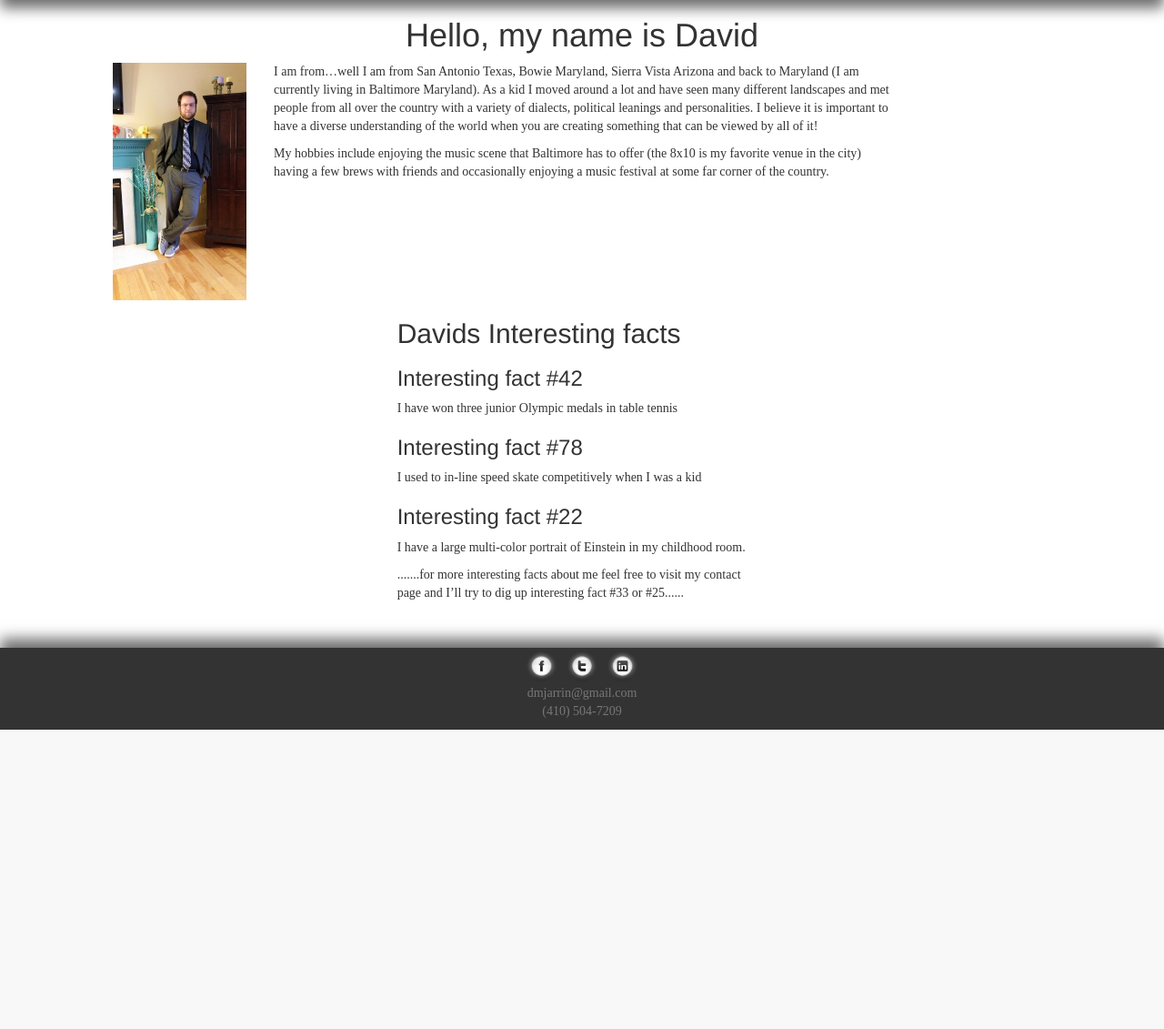
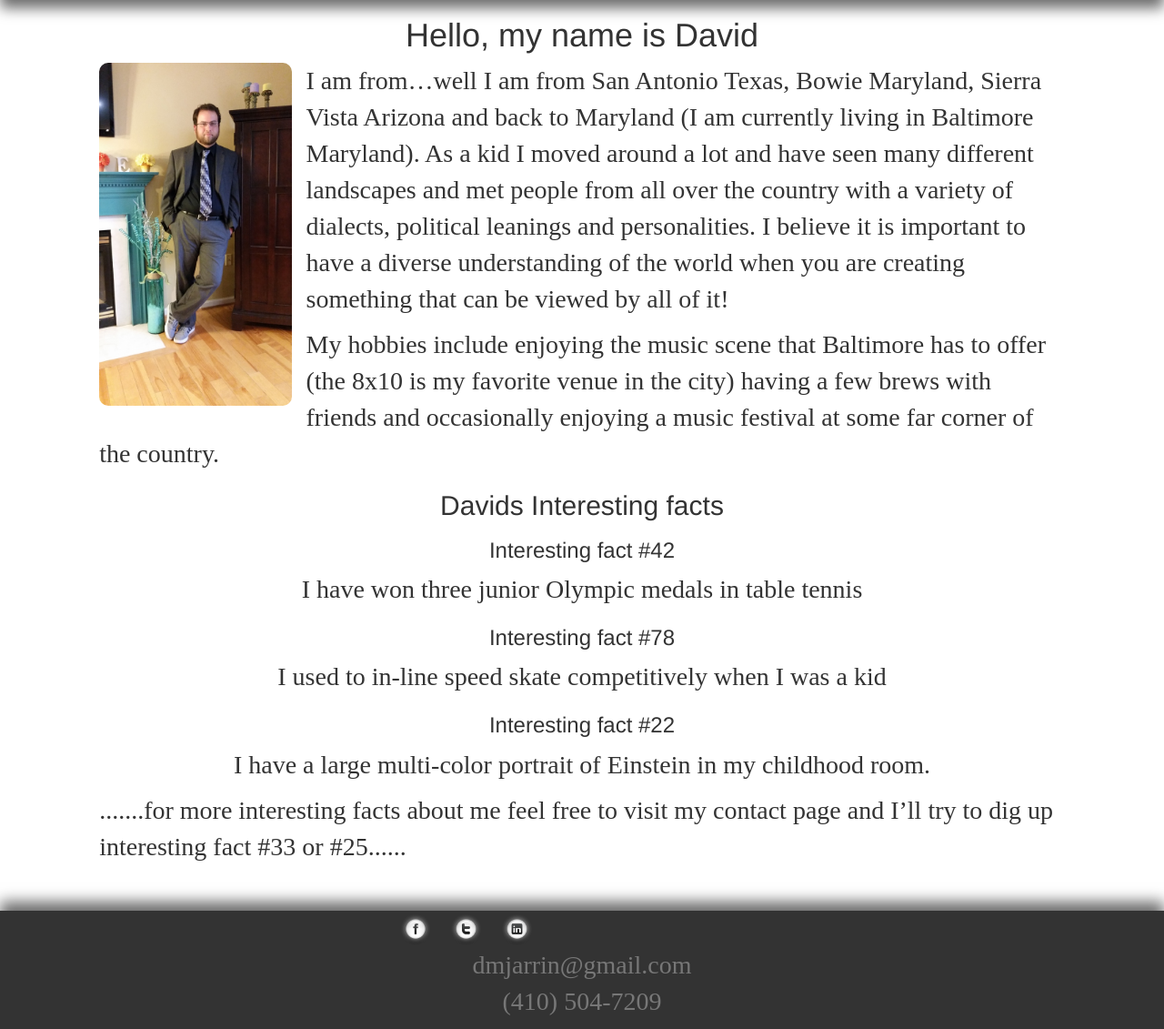
Before and after one commit to djarrin/davidjarrin.com_redesign, a PHP site: page /about.html in a window 1280 px wide. Shown: the part 53-1184 px from the top of the page at 91% size. Before the commit the page ends 855 px from the top, so only its background shows below. Run offline with PHP 8.4, Linux system fonts and the light colour scheme; some libraries are stand-ins or nearby versions.

Commit message:
some basic changes to about

```diff
--- a/about.html
+++ b/about.html
@@ -60,10 +60,7 @@
     </div>
     <div class="row">
         <div class="col-xs-10 col-md-10 col-lg-10 col-xs-offset-1 col-md-offset-1">
-            <div class="col-sm-10 col-md-2" id="about_photo">
-                <img src="images/david_jarrin.jpg" alt="David Jarrin"/>
-            </div>
-            <div class="col-sm-10 col-md-8 about">
+                <img src="images/david_jarrin.jpg" class="img-responsive" alt="David Jarrin"/>
                 <p>I am from…well I am from San Antonio Texas, Bowie Maryland, Sierra Vista Arizona and back
                     to Maryland (I am currently living in Baltimore Maryland). As a kid I moved around a lot and
                     have seen many different landscapes and met people from all over the country with a variety of
@@ -73,11 +70,8 @@
                 <p>My hobbies include enjoying the music scene that Baltimore has to offer (the 8x10 is my favorite
                     venue in the city) having a few brews with friends and occasionally enjoying a music festival
                     at some far corner of the country.</p>
-            </div>
-        </div>
-        </div>
-    <div class="row">
-        <div class="col-sm-10 col-md-4 col-xs-offset-1 col-md-offset-4">
+
+            <div class="davids-facts">
                 <h2>Davids Interesting facts</h2>
                 <h3>Interesting fact #42</h3>
                 <p>I have won three junior Olympic medals in table tennis</p>
@@ -90,7 +84,7 @@
 
                 <p>.......for more interesting facts about me feel free to visit my contact page and I’ll try
                     to dig up interesting fact #33 or #25......</p>
-
+            </div>
         </div>
 
     </div>
--- a/css/style.css
+++ b/css/style.css
@@ -1,5 +1,6 @@
 p {
-  font-family: 'Libre Baskerville', serif; }
+  font-family: 'Libre Baskerville', serif;
+  font-size: 2.0em; }
 
 footer {
   text-align: center;
@@ -16,12 +17,31 @@
 header {
   text-align: center; }
 
-#about_photo img {
-  width: 100%; }
+img {
+  width: 20%;
+  float: left;
+  margin: 0 15px 0 0;
+  -webkit-border-radius: 10px 10px 10px 10px;
+  -moz-border-radius: 10px 10px 10px 10px;
+  border-radius: 10px 10px 10px 10px; }
 
 #about {
   font-size: 2.0em; }
 
+.davids-facts h2 {
+  text-align: center; }
+.davids-facts h3 {
+  text-align: center; }
+.davids-facts p {
+  text-align: center; }
+.davids-facts p:nth-child(8) {
+  text-align: left; }
+
+@media (max-width: 800px) {
+  img {
+    float: none;
+    width: 80%;
+    margin: auto; } }
 .fancybox-nav {
   width: 10% !important; }
 
--- a/partials/_about.scss
+++ b/partials/_about.scss
@@ -2,10 +2,38 @@
     text-align: center;
 }
 
-#about_photo img {
-    width: 100%;
+img {
+    width: 20%;
+    float: left;
+    margin: 0 15px 0 0;
+    -webkit-border-radius: 10px 10px 10px 10px;
+    -moz-border-radius: 10px 10px 10px 10px;
+    border-radius: 10px 10px 10px 10px;
 }
 
 #about {
     font-size: 2.0em;
 }
+
+.davids-facts {
+    h2 {
+        text-align: center;
+    }
+    h3 {
+       text-align: center;
+    }
+    p {
+        text-align: center;
+    }
+    p:nth-child(8) {
+        text-align: left;
+    }
+}
+
+@media (max-width: 800px) {
+img {
+    float: none;
+    width: 80%;
+    margin: auto;
+}
+}
--- a/partials/style.scss
+++ b/partials/style.scss
@@ -1,5 +1,6 @@
 p {
     font-family: 'Libre Baskerville', serif;
+    font-size: 2.0em;
 }
 
 footer {
```
Also changed, not shown: 1 other file. Lines whose indentation alone changed are shown as unchanged.
